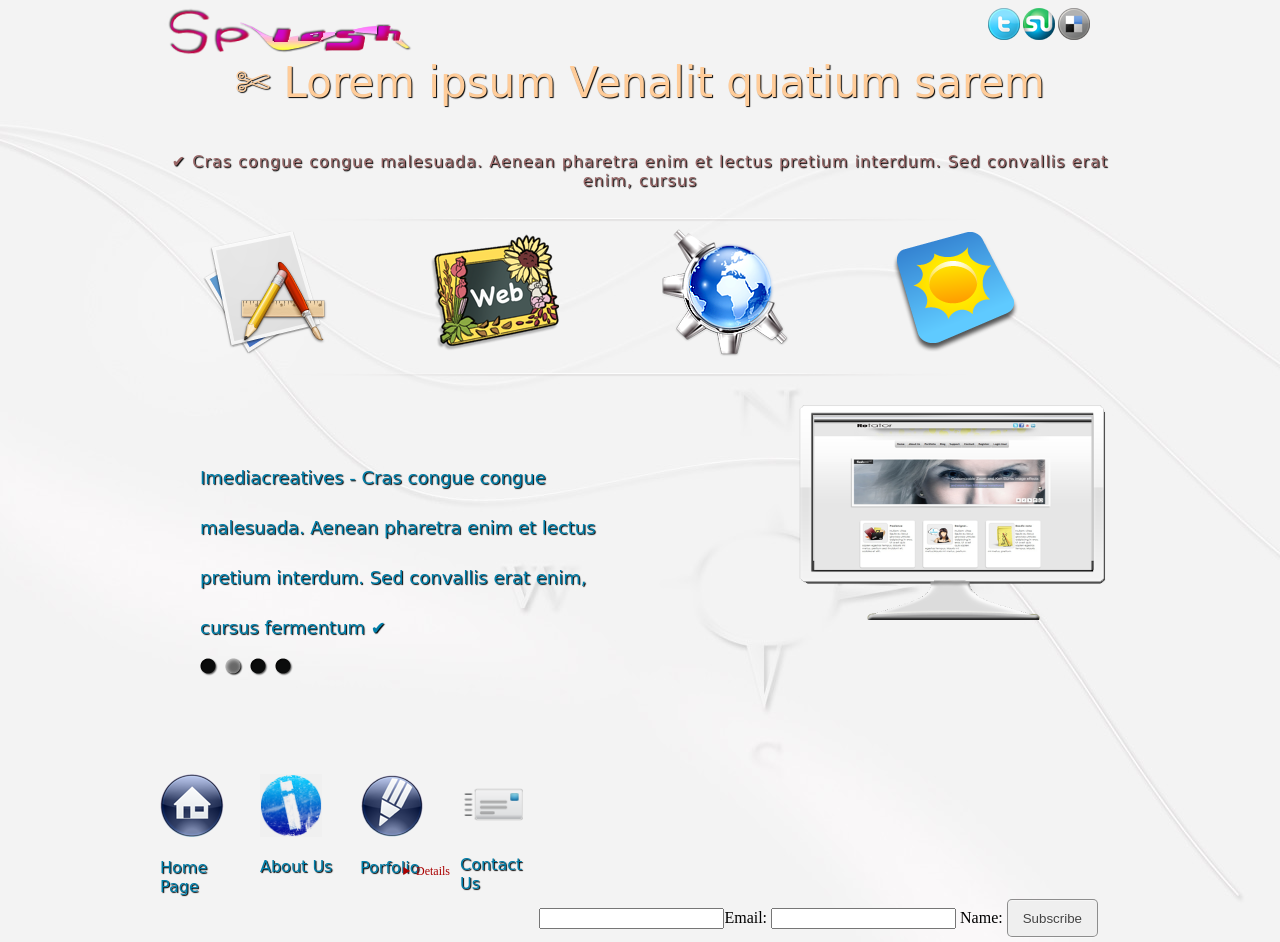
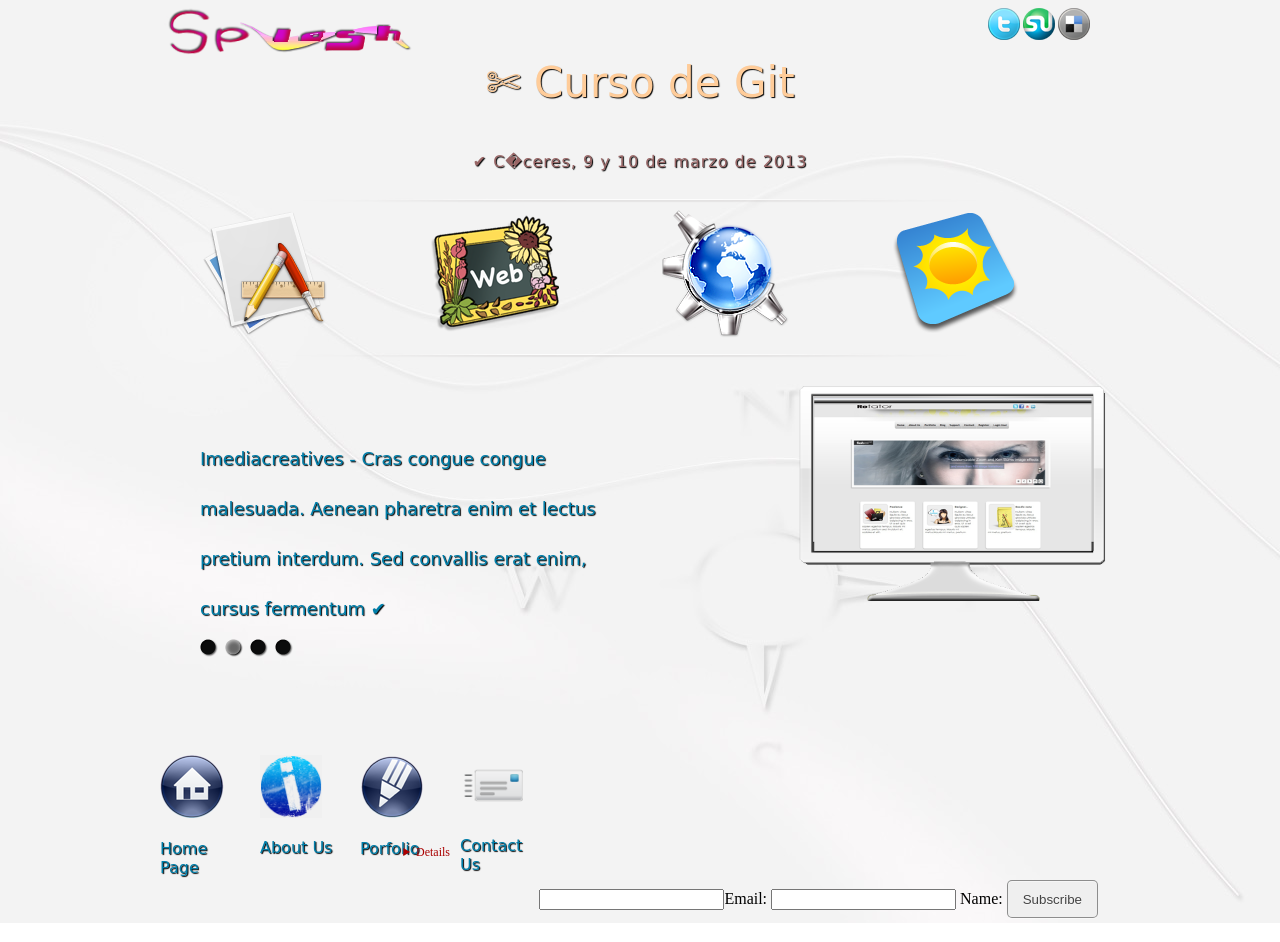
Before and after one commit to ibarrasa/maestro, a plain HTML site: page index.html in a window 1280 px wide. Drawn offline with Linux system fonts and the light colour scheme; files whose address does not match are found by name.

Commit message:
Actualización título página index.html

```diff
--- a/index.html
+++ b/index.html
@@ -46,8 +46,8 @@ body {
   <div class="logo"><img src="images/logo.png" alt="Logo here" /></div>
  <div class="social"><a href="#"><img src="images/twitter-32x32.png" alt="Follows on Twitter" width="32" height="32" /></a><a href="#"><img src="images/stumbleupon-32x32.png" alt="Stumbleoupon" /></a><a href="#"><img src="images/delicious-32x32.png" alt="Delicious" /></a></div>
   <nav>
-  <h1 class="cursivebig"> &#9988; Lorem ipsum Venalit quatium sarem</h1>
-  <p> &#10004; Cras congue congue malesuada. Aenean pharetra enim et lectus pretium interdum. Sed convallis erat enim, cursus </p>
+  <h1 class="cursivebig"> &#9988; Curso de Git</h1>
+  <p> &#10004; C�ceres, 9 y 10 de marzo de 2013 </p>
   <div class="divider"></div>
   </nav>
 </header>
```
